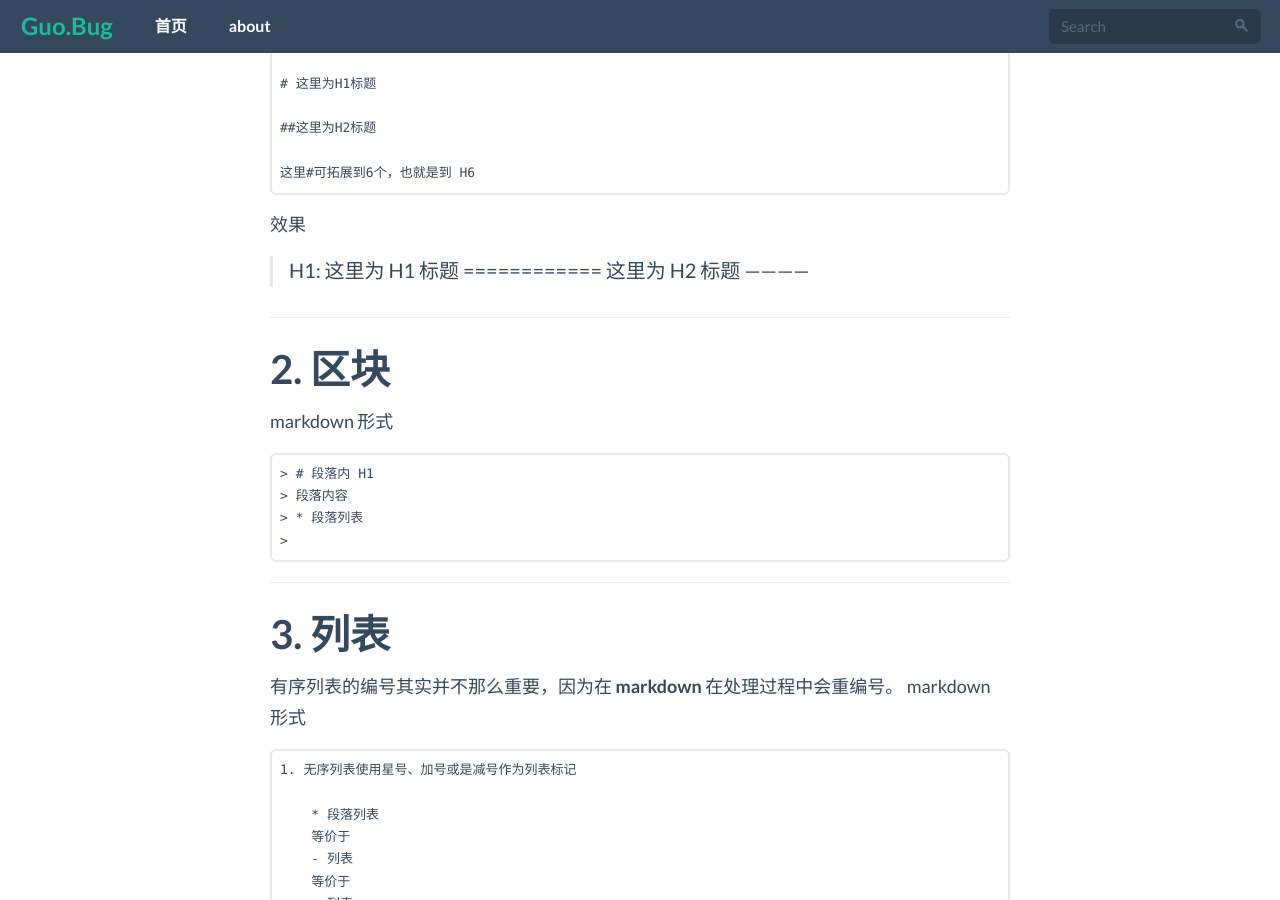
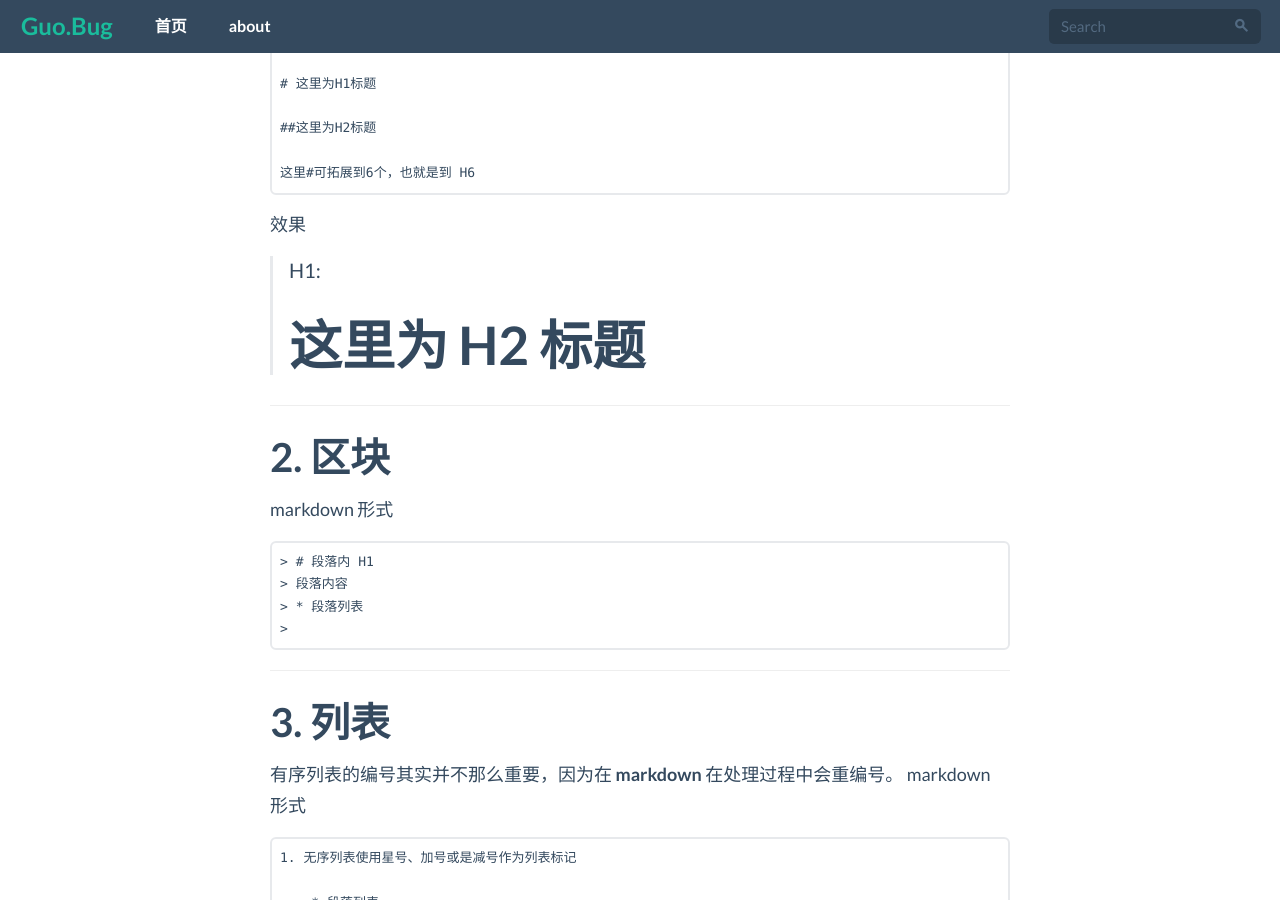
Before and after one commit to GuoBug/bug, a Jekyll site: the page built from _posts/2014-05-23-MarkdownSyntax.markdown, in a window 1280 px wide and 900 px high, scrolled down 448 px. Built offline with Jekyll 4.4.1, drawn with Linux system fonts in a browser that asks for light colours; nearby versions of some CDN libraries; Markdown is read by kramdown in place of the engine named in the settings.

Commit message:
delete H1

```diff
--- a/_posts/2014-05-23-MarkdownSyntax.markdown
+++ b/_posts/2014-05-23-MarkdownSyntax.markdown
@@ -28,8 +28,7 @@ markdown 形式
 
 效果
 > H1:
-> 这里为 H1 标题
-> ============
+>
 > 这里为 H2 标题
 > ------------
 
```
